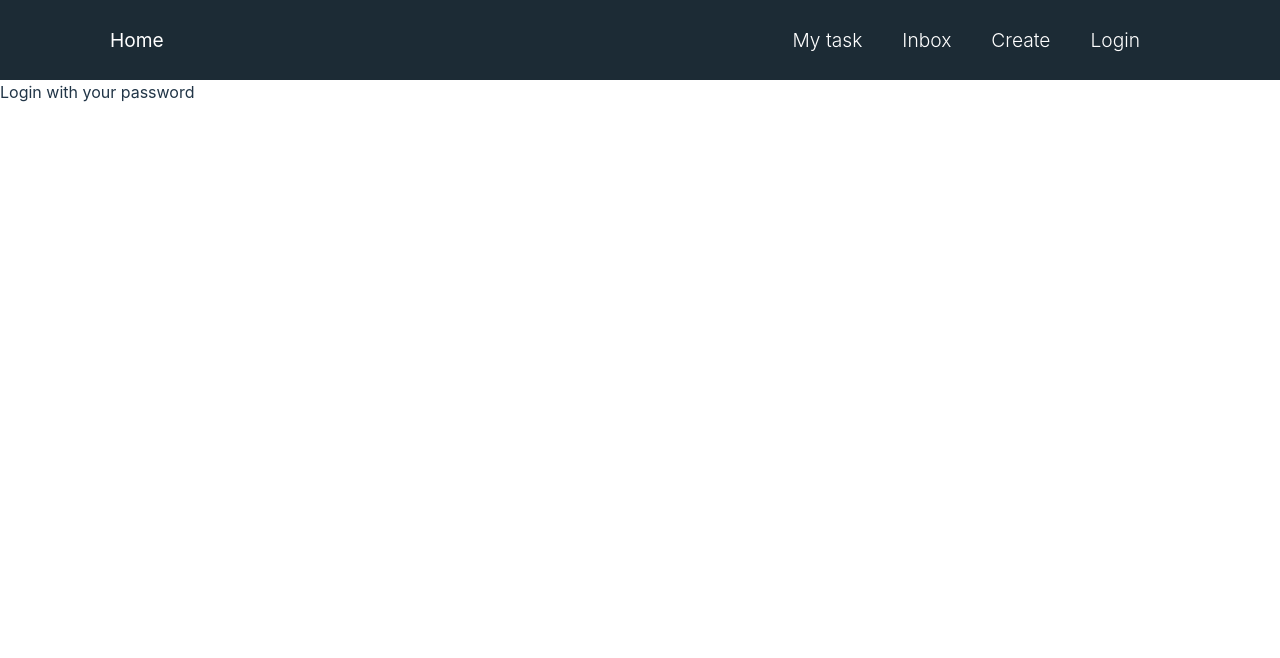
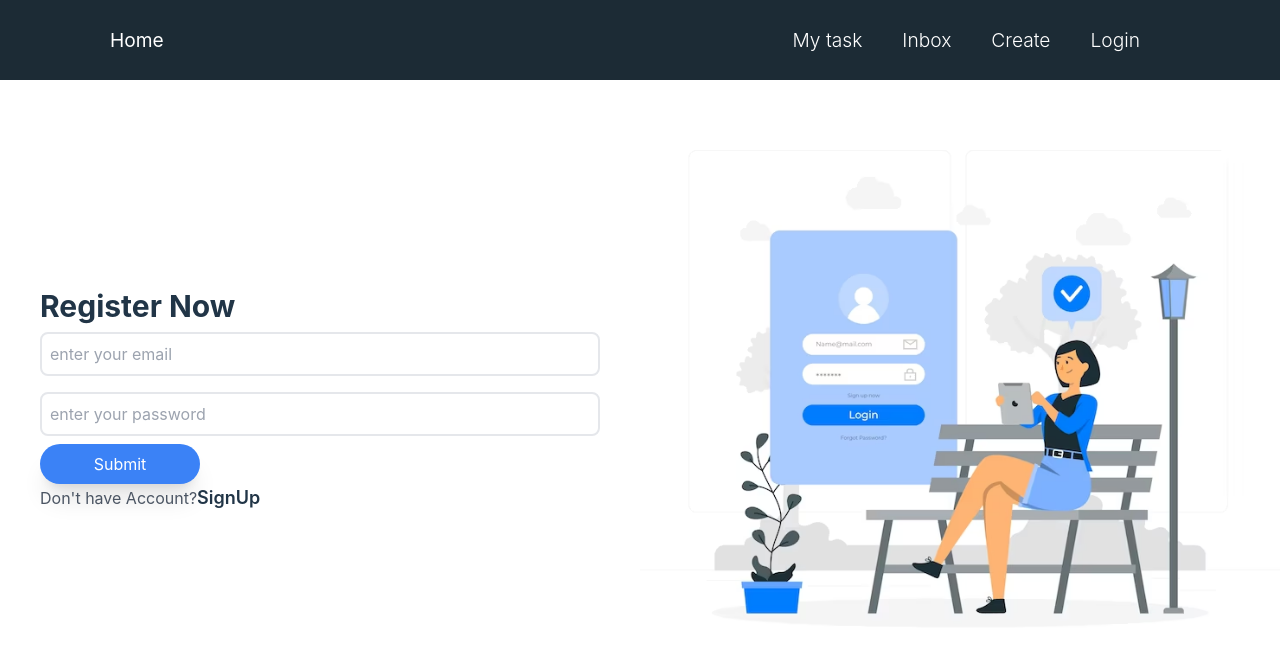
Before and after one commit to Flocky05/Collaborative-Task-management-App, a React (Vite) app: page /login in a window 1280 px wide. Shown: the top 658 px of the page. Built offline with nearby package versions, Linux system fonts and the light colour scheme.

Commit message:
update login page

```diff
--- a/src/component/Login/Login.jsx
+++ b/src/component/Login/Login.jsx
@@ -1,9 +1,20 @@
 
-
+import { Link } from "react-router-dom";
+import img from "../../assets/images/login.avif"
 const Login = () => {
     return (
-        <div>
-            <h3>Login with your password</h3>
+        <div className="grid grid-cols-2 items-center">
+            <div className="flex flex-col p-10">
+                <h3 className="text-3xl font-bold">Register Now</h3>
+                <input className="bg-white border-2 my-2 rounded-lg p-2" type="email" name="email" id="email" placeholder="enter your email"  />
+                <input className="bg-white border-2 my-2 rounded-lg p-2" type="password" name="password" id="password" placeholder="enter your password"  />
+                <input className="bg-blue-500 rounded-full text-white w-40 px-4 py-2 shadow-xl" type="submit" />
+                <div className="flex items-center">
+                    <p className="text-gray-600">Don't have Account?</p>
+                    <Link className="text-lg font-semibold" to="/">SignUp</Link>
+                </div>
+            </div>
+            <img src={img} alt="" />
         </div>
     );
 };
```
Also changed, not shown: src/assets/images/login.avif (added).
